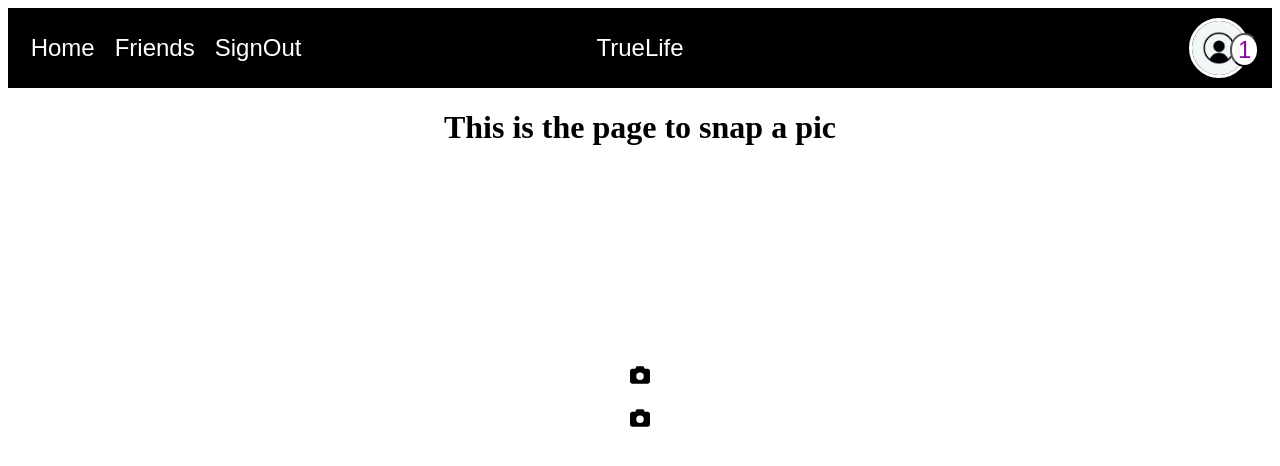
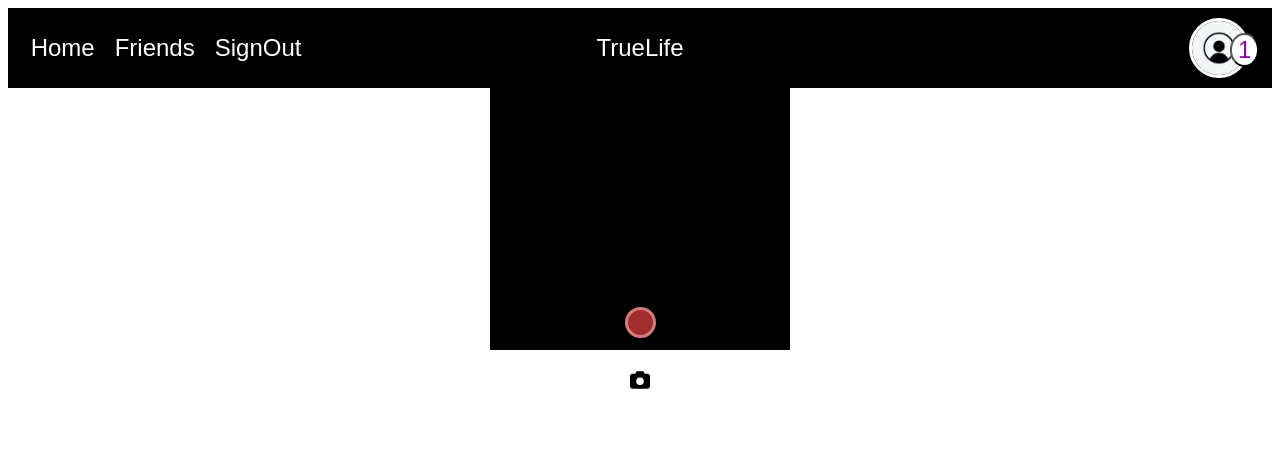
Before and after one commit to squirtoise/true-life, a React app: page /camera in a window 1280 px wide. Shown: the top 466 px of the page. Built offline with nearby package versions, Linux system fonts and the light colour scheme; no server answers.

Commit message:
styled capture button, reorganized capture buttons

```diff
--- a/client/components/Canvas.tsx
+++ b/client/components/Canvas.tsx
@@ -7,6 +7,8 @@ import {
     CanvasComp,
     PicButtonContainer,
     CaptionsInput,
+    TakePhotoButton,
+    SnapBtnContainer,
 } from './styles/Camera.style';
 import { faCamera } from '@fortawesome/free-solid-svg-icons';
 
@@ -95,7 +97,7 @@ function Canvas() {
     const onChangeHandler = (e: React.ChangeEvent<HTMLInputElement>) =>
         setCaptionInput((p) => e.target.value);
 
-    const test = () => {
+    const captionExists = () => {
         if (savedCaption.length) setPreviewCaption(true);
     };
 
@@ -105,6 +107,7 @@ function Canvas() {
 
     return (
         <>
+            <SnapBtnContainer></SnapBtnContainer>
             <CameraContainer>
                 <Video ref={videoRef} hasPhoto={hasPhoto}></Video>
                 <SnappedPhoto hasPhoto={hasPhoto}>
@@ -114,12 +117,18 @@ function Canvas() {
                             <p>{savedCaption}</p>
                         </>
                     )}
-                    <PicButtonContainer>
+                </SnappedPhoto>
+                <SnapBtnContainer>
+                    <TakePhotoButton onClick={() => takePhoto()}></TakePhotoButton>
+                </SnapBtnContainer>
+
+                <PicButtonContainer hasPhoto={hasPhoto}>
                     <button onClick={closePhoto}>Retake</button>
                     <button
                         onClick={() => {
                             setWriteCaption((prev) => !prev);
                             setCaptionInput('');
+                            console.log(writeCaption);
                         }}
                     >
                         {writeCaption ? 'Cancel' : 'Add Caption'}
@@ -134,7 +143,7 @@ function Canvas() {
                     </button>
                 </PicButtonContainer>
                 {writeCaption && (
-                        <PicButtonContainer>
+                    <PicButtonContainer hasPhoto={hasPhoto}>
                         <CaptionsInput
                             type={'text'}
                             onChange={(e: React.ChangeEvent<HTMLInputElement>) => {
@@ -145,8 +154,8 @@ function Canvas() {
                         <button
                             onClick={() => {
                                 setSaveCaption(captionInput);
-                                    // setPreviewCaption((prev) => !prev);
-                                    test();
+                                //if caption was saved, preview it under photo
+                                captionExists();
                             }}
                         >
                             Save Caption
@@ -160,13 +169,6 @@ function Canvas() {
                         </button>
                     </PicButtonContainer>
                 )}
-                </SnappedPhoto>
-                <Button
-                    icon={faCamera}
-                    onClickFunc={() => {
-                        takePhoto();
-                    }}
-                ></Button>
             </CameraContainer>
         </>
     );
--- a/client/components/pages/CameraSnapPage.tsx
+++ b/client/components/pages/CameraSnapPage.tsx
@@ -1,11 +1,9 @@
 import React from 'react';
 import Canvas from '../Canvas';
-
 
 function CameraSnapPage() {
     return (
         <div>
-            <h1>This is the page to snap a pic</h1>
             <Canvas />
         </div>
     );
--- a/client/components/styles/Camera.style.tsx
+++ b/client/components/styles/Camera.style.tsx
@@ -3,13 +3,13 @@ import styled from 'styled-components';
 export const CameraContainer = styled.div<any>`
     position: relative;
     display: flex;
-    /* display: ${(props) => (props.hasPhoto ? 'none' : 'flex')}; */
+
     flex-direction: column;
     align-items: center;
     justify-content: center;
     width: 100%;
     height: 100%;
-    /* z-index: 1; */
+    background-color: black;
 `;
 
 export const SnappedPhoto = styled.div<any>`
@@ -21,8 +21,7 @@ export const SnappedPhoto = styled.div<any>`
     flex-direction: column;
     align-items: center;
     justify-content: center;
-    /* width: 80vw;
-    height: 80vh; */
+    width: 100%;
     background-color: rgba(0, 0, 0, 0.9);
 `;
 
@@ -34,6 +33,7 @@ export const Video = styled.video<VideoProps>`
     display: ${(props) => (props.hasPhoto ? 'none' : 'block')};
     width: 100%;
     max-width: 100%;
+    background-color: black;
     height: auto;
 `;
 export const CanvasComp = styled.canvas<any>`
@@ -42,15 +42,52 @@ export const CanvasComp = styled.canvas<any>`
     height: auto;
 `;
 
-export const PicButtonContainer = styled.div`
-    display: flex;
+export const PicButtonContainer = styled.div<any>`
+    display: ${(props) => (props.hasPhoto ? 'flex' : 'none')};
     width: 100%;
-
+    background-color: black;
     justify-content: space-evenly;
+    align-items: center;
 `;
 
-interface CaptionsInputProps {}
 export const CaptionsInput = styled.input<any>`
-    width: 90%;
+    width: 80%;
     margin: 2px;
 `;
+
+export const TakePhotoButton = styled.div<any>`
+    position: relative;
+    min-width: 25px;
+    min-height: 25px;
+    width: auto;
+    height: auto;
+    max-height: 80px;
+    max-width: 80px;
+    border-color: black;
+    color: #d47b7b;
+    background-color: #a22d2d;
+    border: solid;
+    border-radius: 50%;
+    margin: 0px;
+    display: flex;
+    align-items: center;
+    justify-content: center;
+
+    cursor: pointer;
+    :hover {
+        border: solid;
+        color: #f1baba;
+        background-color: #d47b7b;
+    }
+`;
+
+export const SnapBtnContainer = styled.div`
+    background: black;
+    width: auto;
+    height: 7vh;
+    max-height: auto;
+    margin: 0;
+    display: flex;
+    justify-content: center;
+    align-items: center;
+`;
```
Lines whose indentation alone changed are shown as unchanged.
